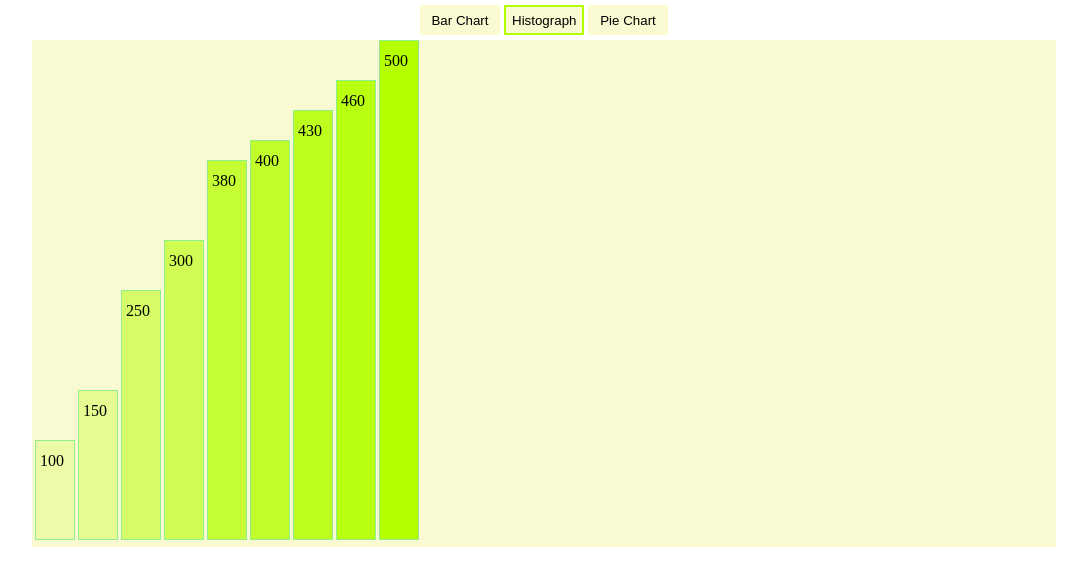
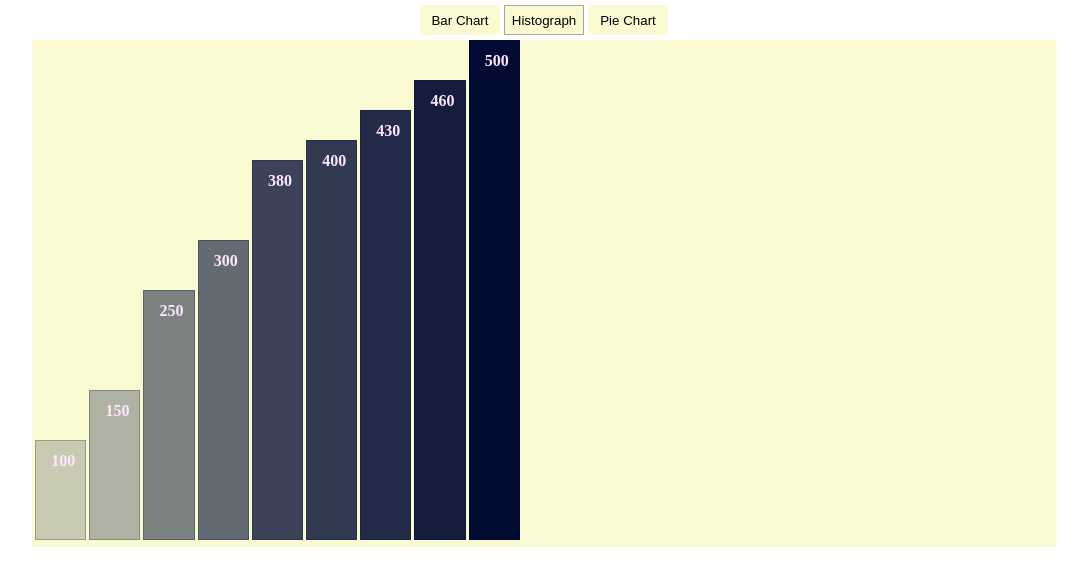
Before and after one commit to Asabeneh/charts, a plain HTML site: page index.html in a window 1280 px wide. Both pictures are taken after a click on the button "Histograph". Shown: the whole page, without its empty margins (96-1183 px from the left). Drawn offline with Linux system fonts and the light colour scheme.

Commit message:
modified

```diff
--- a/index.html
+++ b/index.html
@@ -18,23 +18,24 @@
         }
         .chart-wrapper div{
             height:40px;
-            border:1px solid lightgreen;
+            border:1px solid rgba(0, 10, 50,0.25);
             margin-bottom:3px;
             line-height: 40px;
             padding-right: 10px;
+            font-weight: bolder;
+            color:rgba(255,230,255,1.0);
 
         }
         span {
             float:right;
         }
-        .buttons{
+        .buttons {
             margin: auto;
             text-align:center;
             padding:5px;
 
         }
         button {
-            /* display: inline-block; */
             width:80px;
             height:30px;
             background: lightgoldenrodyellow;
@@ -43,7 +44,7 @@
         }
         button:focus{
             outline:none;
-            border:2px solid rgb(180, 255, 0);
+            border:1px solid rgba(0, 10, 50,0.35);
         }
 
     </style>
@@ -56,7 +57,7 @@
                 <button id ="add-pie">Pie Chart</button>
         </div>
 
-            <div class="chart-wrapper"></div>
+        <div class="chart-wrapper"></div>
 
     </main>
 
@@ -76,33 +77,34 @@
             span.textContent = number;
             div.appendChild(span)
             div.style.width = (number/500)*100 +'%';
-            div.style.backgroundColor = `rgba(180,255,0,${number/500})`;
+            div.style.backgroundColor = `rgba(0,10,50,${number/500})`;
             chartWrapper.appendChild(div)
         });
-        }
+        };
+
         const createHistograph = () => {
             let div, span;
             data.forEach((number) => {
             div = document.createElement('div');
             span = document.createElement('span');
             span.textContent = number;
-            div.appendChild(span)
-            div.style.width = "40px"
+            div.appendChild(span);
+            div.style.minWidth = "5%"
             div.style.height= number +'px';
             div.style.display = "inline-block";
             div.style.marginLeft = "3px"
-            div.style.backgroundColor = `rgba(180,255,0,${number/500})`;
+            div.style.backgroundColor = `rgba(0,10,50,${number/500})`;
             chartWrapper.appendChild(div)
         })
 
-        }
+        };
 
-        addChart.addEventListener('click', function(){
+        addChart.addEventListener('click', () => {
             chartWrapper.innerHTML = '';
             createBarChart();
         });
 
-           addGraph.addEventListener('click', function(){
+           addGraph.addEventListener('click', () => {
             chartWrapper.innerHTML = '';
             createHistograph();
         });
@@ -111,7 +113,7 @@
             return ;;
         };
 
-        addPie.addEventListener('click', function(){
+        addPie.addEventListener('click', () => {
             chartWrapper.innerHTML = '';
             createPieChart();
         });
```
